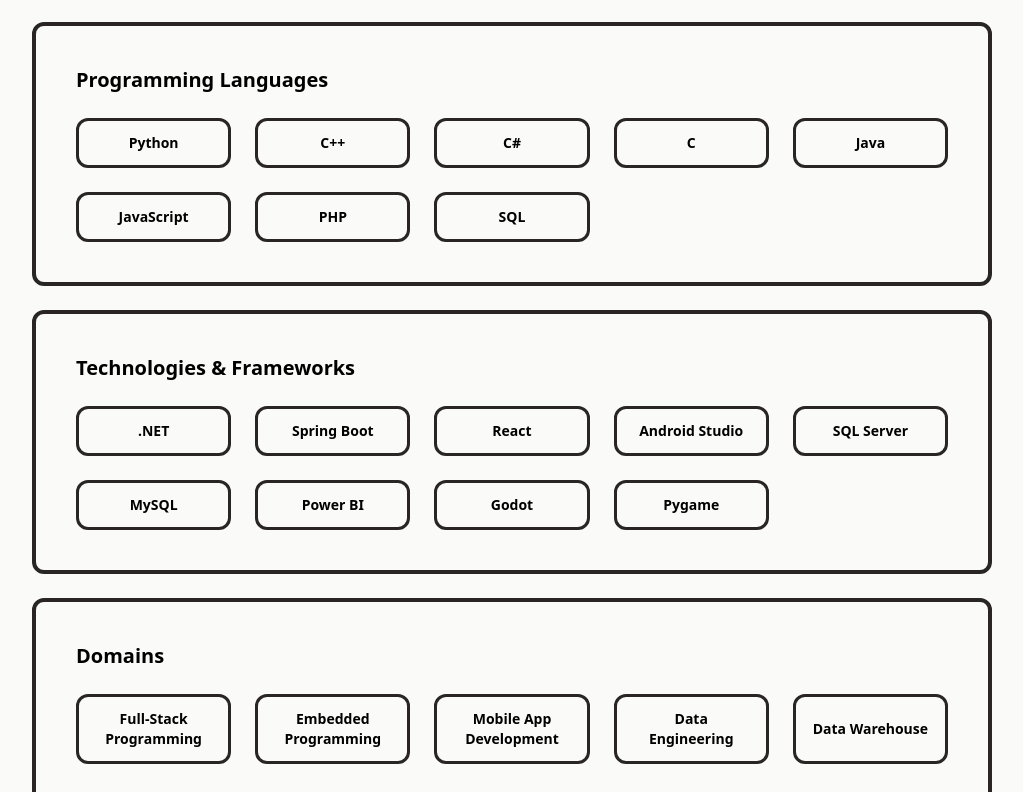
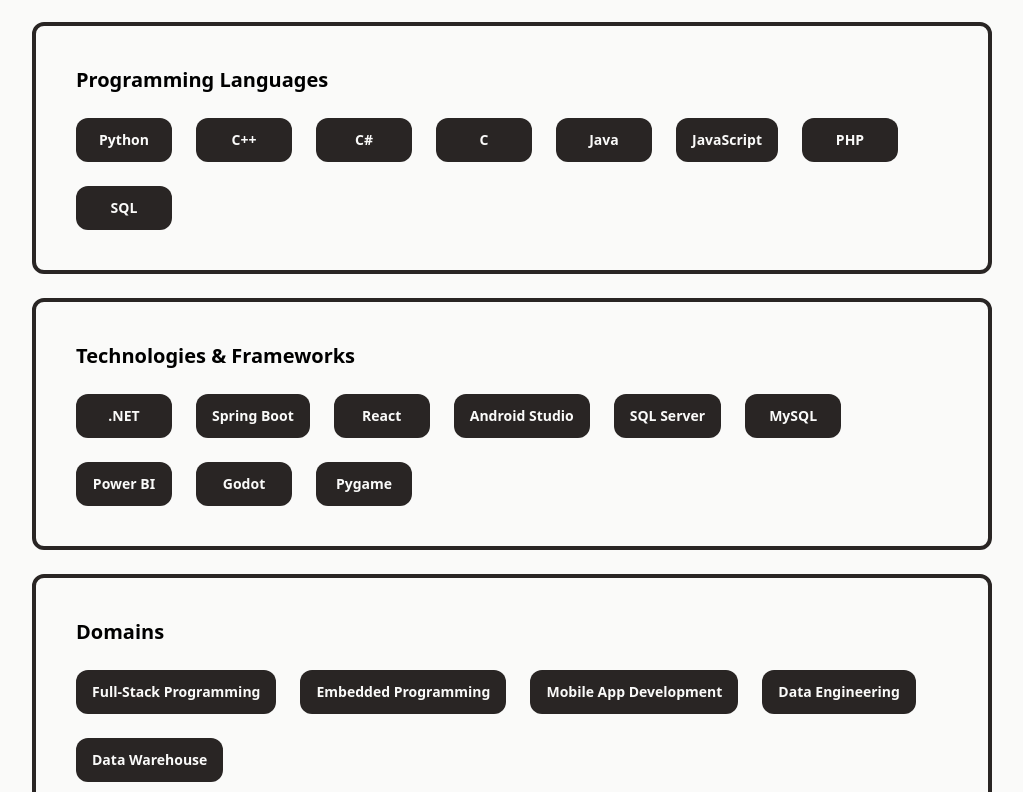
Before and after one commit to jacobg431/jacobgomezhansen.net, a React (Vite) app: page / in a window 1280 px wide. Shown: the part 1928-2720 px from the top of the page, without its empty margins (128-1151 px from the left). Built offline with nearby package versions, Linux system fonts and the light colour scheme.

Commit message:
Modified expertise label styling

```diff
--- a/src/components/items/expertiseItem.jsx
+++ b/src/components/items/expertiseItem.jsx
@@ -5,7 +5,7 @@
     const labelList = props.item.labelList
     const expertiseItemStyling = 'border border-black border-4 rounded-xl p-10'
     const expertiseTitleStyling = 'text-md 2xs:text-xl font-bold mb-6'
-    const expertiseLabelsContainerStyling = 'grid grid-cols-[repeat(auto-fit,_minmax(140px,_1fr))] gap-6'
+    const expertiseLabelsContainerStyling = 'flex flex-wrap gap-6'
 
     return (
         <div className={expertiseItemStyling}>
--- a/src/components/ui/expertiseItemLabel.jsx
+++ b/src/components/ui/expertiseItemLabel.jsx
@@ -1,8 +1,8 @@
 function ExpertiseItemLabel(props) {
     const title = props.title
     const expertiseItemStyling =
-        'flex justify-center items-center boder border-black border-3 px-4 py-3 font-bold rounded-xl duration-400 ease-out hover:border-red hover:text-red hover:shadow-2xl'
-    const expertiseItemTextStyling = 'text-center text-sm m-0 cursor-default'
+        'flex justify-center items-center bg-black min-w-24 px-4 py-3 text-white font-bold rounded-xl duration-400 ease-out hover:cursor-pointer hover:shadow-2xl group'
+    const expertiseItemTextStyling = 'text-center text-sm select-none m-0 duration-400 ease-out group-hover:text-red'
 
     return (
         <>
```
